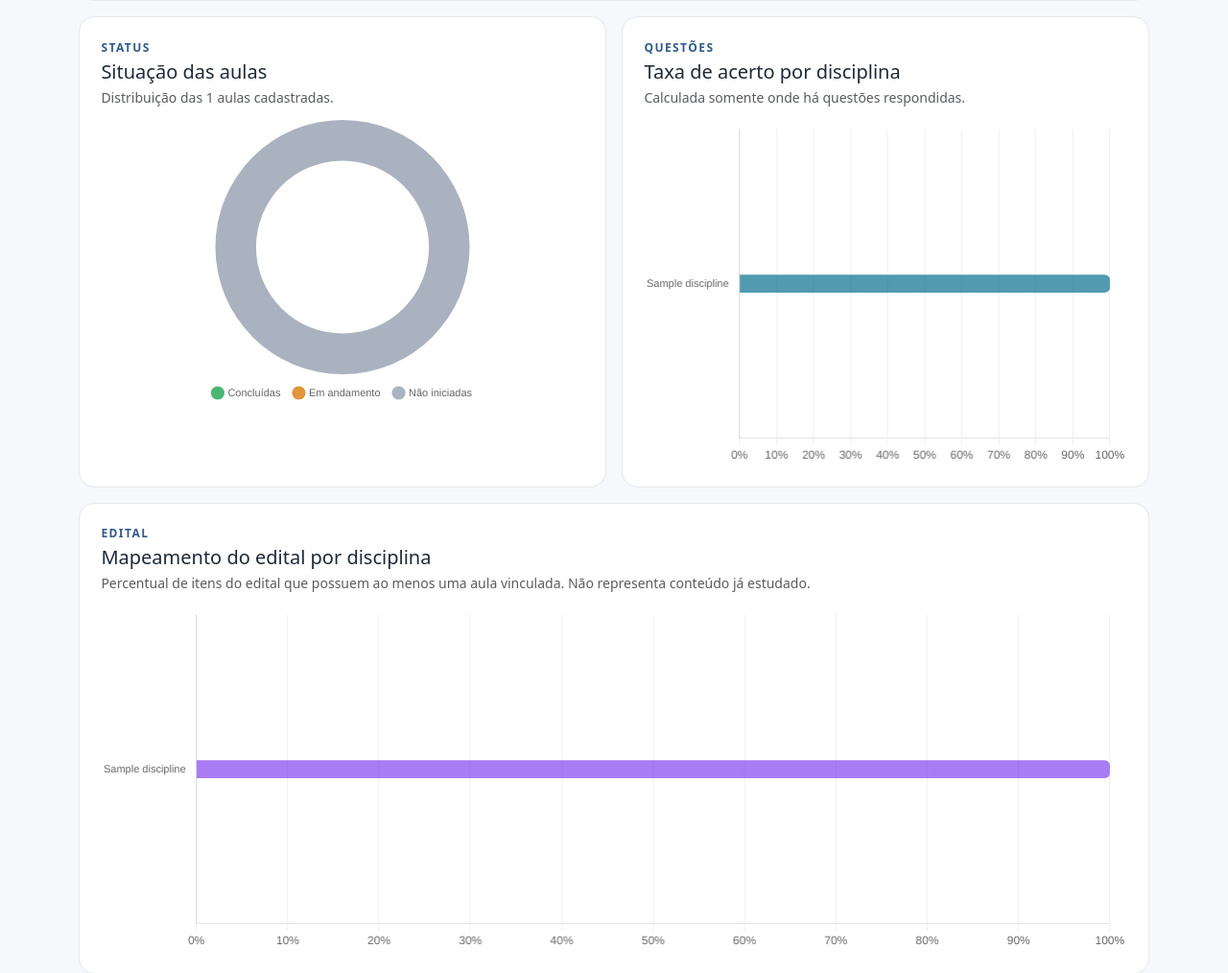
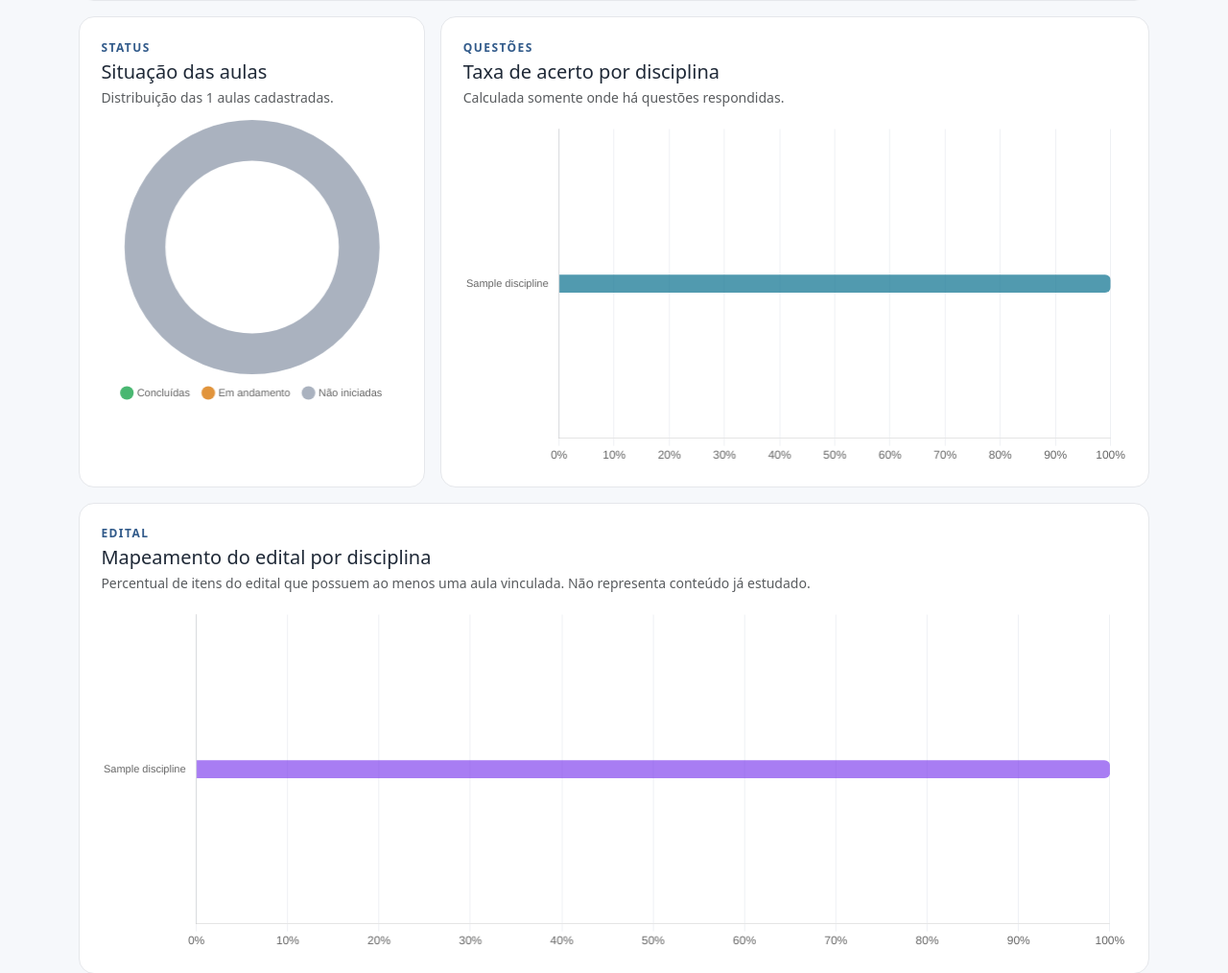
Before and after one commit to clice/concurso-study-manager, a Django app: page /concursos/1/dashboard/ in a window 1280 px wide. Shown: the part 900-1914 px from the top of the page at 96% size. Run offline with Django 5.2, Linux system fonts and the light colour scheme; tables that the repository leaves empty hold one stand-in row (values such as "Sample post").

Commit message:
style: give accuracy chart more horizontal space

```diff
--- a/static/css/app.css
+++ b/static/css/app.css
@@ -864,7 +864,7 @@ details > summary::-webkit-details-marker {
 .dashboard-grid {
     display: grid;
     gap: 1rem;
-    grid-template-columns: repeat(2, minmax(0, 1fr));
+    grid-template-columns: repeat(12, minmax(0, 1fr));
 }
 
 .dashboard-chart-card {
@@ -873,6 +873,14 @@ details > summary::-webkit-details-marker {
 
 .dashboard-chart-wide {
     grid-column: 1 / -1;
+}
+
+.dashboard-chart-card:not(.dashboard-chart-wide):not(.dashboard-chart-accuracy) {
+    grid-column: span 4;
+}
+
+.dashboard-chart-accuracy {
+    grid-column: span 8;
 }
 
 .dashboard-chart-heading {
@@ -953,7 +961,9 @@ details > summary::-webkit-details-marker {
         grid-template-columns: 1fr;
     }
 
-    .dashboard-chart-wide {
+    .dashboard-chart-wide,
+    .dashboard-chart-card:not(.dashboard-chart-wide):not(.dashboard-chart-accuracy),
+    .dashboard-chart-accuracy {
         grid-column: auto;
     }
 }
```
